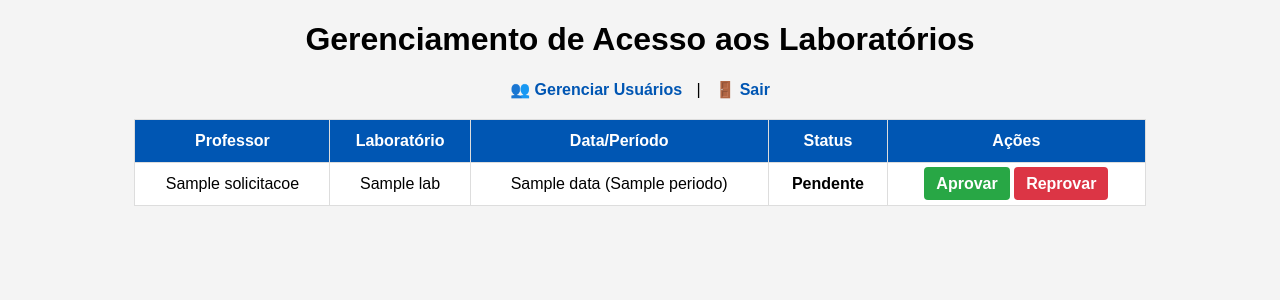
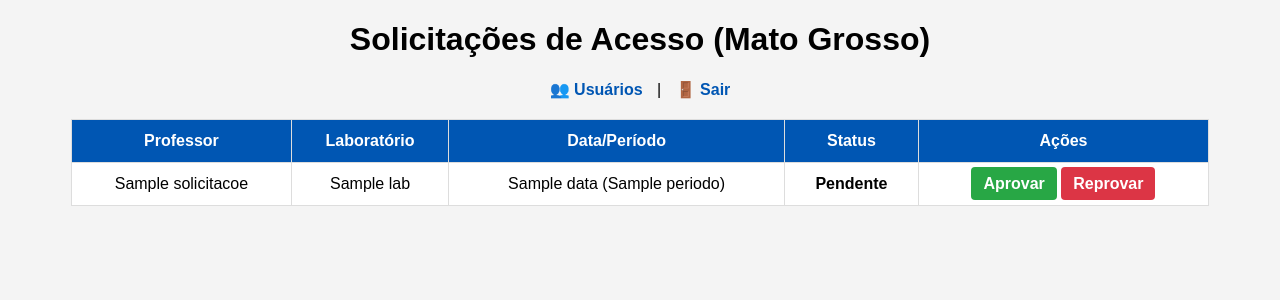
Before and after one commit to Ronaldricoo/gate-senai, a Flask app: page /aprovar in a window 1280 px wide. Shown: the top 300 px of the page. Run offline with Flask 3, Linux system fonts and the light colour scheme; the visitor is signed in with stand-in values (Sample User, id 1); a database or web service that is not in the repository returns one stand-in record (values such as "Sample title").

Commit message:
Update aprovar.html

```diff
--- a/templates/aprovar.html
+++ b/templates/aprovar.html
@@ -5,7 +5,7 @@
     <title>Painel de Aprovação - Gate SENAI</title>
     <style>
         body { font-family: Arial, sans-serif; background: #f4f4f4; text-align: center; }
-        table { width: 80%; margin: 20px auto; border-collapse: collapse; background: white; }
+        table { width: 90%; margin: 20px auto; border-collapse: collapse; background: white; }
         th, td { padding: 12px; border: 1px solid #ddd; text-align: center; }
         th { background: #0056b3; color: white; }
         .btn { padding: 8px 12px; text-decoration: none; border-radius: 4px; color: white; font-weight: bold; }
@@ -16,10 +16,10 @@
     </style>
 </head>
 <body>
-    <h1>Gerenciamento de Acesso aos Laboratórios</h1>
+    <h1>Solicitações de Acesso (Mato Grosso)</h1>
 
     <div class="menu">
-        <a href="/usuarios">👥 Gerenciar Usuários</a> |
+        <a href="/usuarios">👥 Usuários</a> |
         <a href="/logout">🚪 Sair</a>
     </div>
 
@@ -45,7 +45,7 @@
                         <a href="/decisao/{{ solic['_id'] }}/Aprovado" class="btn btn-aprovar">Aprovar</a>
                         <a href="/decisao/{{ solic['_id'] }}/Reprovado" class="btn btn-reprovar">Reprovar</a>
                     {% else %}
-                        Resolvido
+                        Finalizado
                     {% endif %}
                 </td>
             </tr>
```
